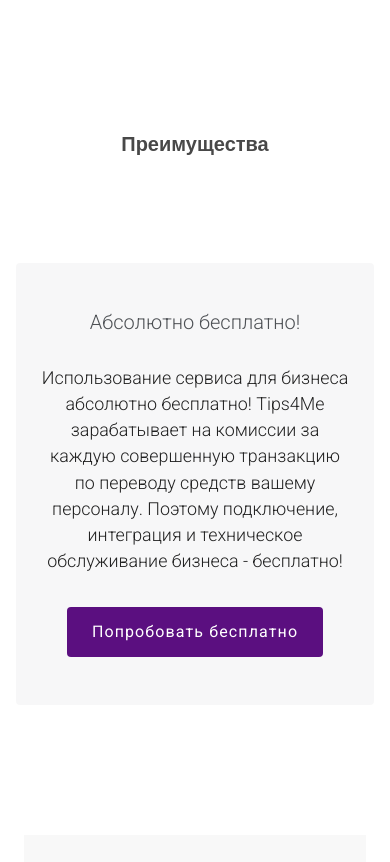
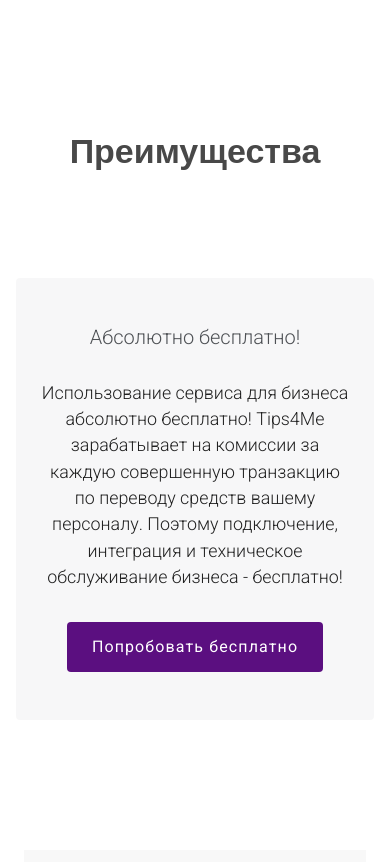
Before and after one commit to alexandere1997/Airbnb.github.io, a plain HTML site: page index.html in a window 390 px wide. Shown: the part 5700-6562 px from the top of the page. Drawn offline with nearby package versions, Linux system fonts and the light colour scheme.

Commit message:
тест 11

```diff
--- a/sass/_prices.sass
+++ b/sass/_prices.sass
@@ -18,5 +18,7 @@
         background-color: #310645
 @media (max-width: 575px)
   .prices
+    .prices__header
+      font-size: 34px
     h1
       font-size: 20px
```
Also changed, not shown: css/style.css, 1 other file.
